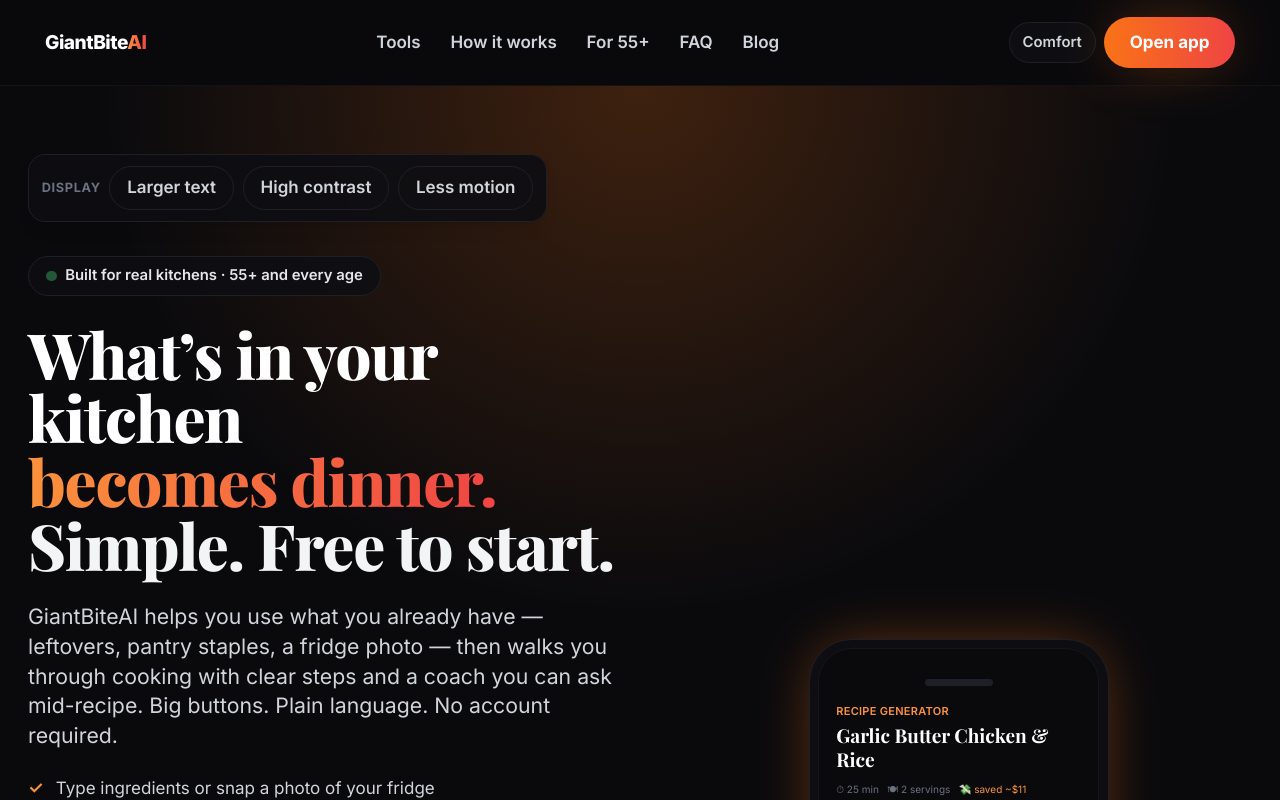
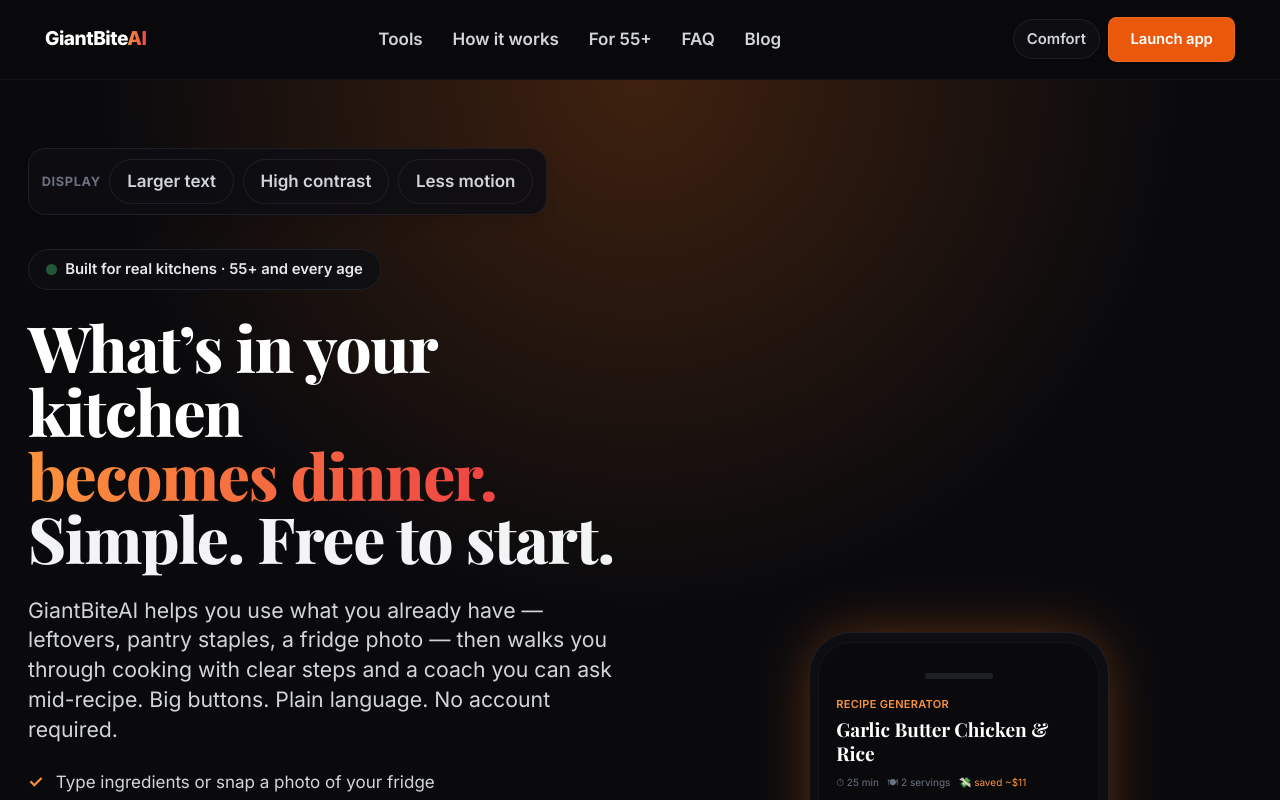
Before and after one commit to agentbridgehq-oss/giantbiteai, a React (Vite) app in the folder client/: page / in a window 1280 px wide. Shown: the top 800 px of the page. Built offline with nearby package versions, Linux system fonts and the light colour scheme; a web font is replaced by a local one.

Commit message:
style: make Launch app header CTA solid and professional

```diff
--- a/client/src/components/SiteHeader.tsx
+++ b/client/src/components/SiteHeader.tsx
@@ -34,9 +34,9 @@
           <ComfortBar compact />
           <Link
             to="/cook"
-            className="btn-ember min-h-[48px] rounded-full px-6 py-3 text-base font-bold text-white shadow-glow transition hover:brightness-110"
+            className="btn-launch inline-flex min-h-[44px] items-center justify-center rounded-lg px-5 py-2.5 text-sm font-semibold tracking-tight text-white transition"
           >
-            Open app
+            Launch app
           </Link>
         </div>
       </div>
```
